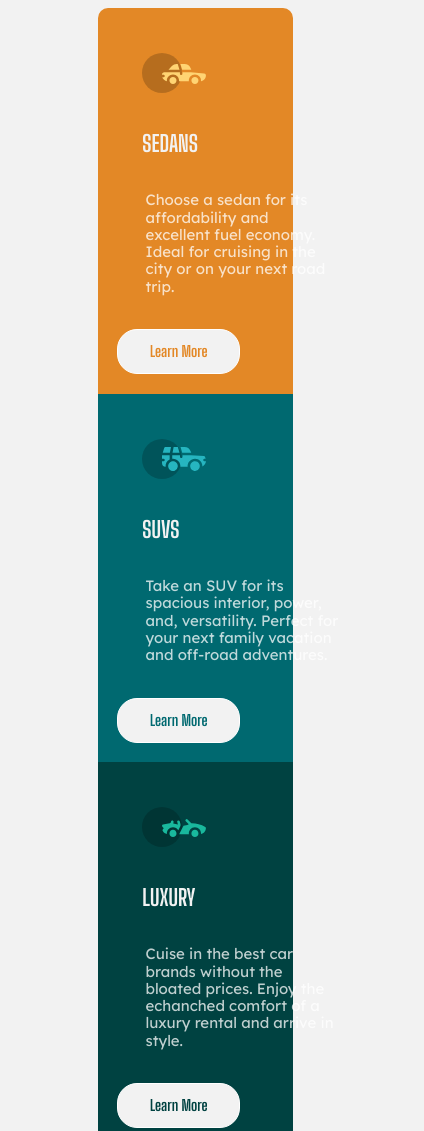
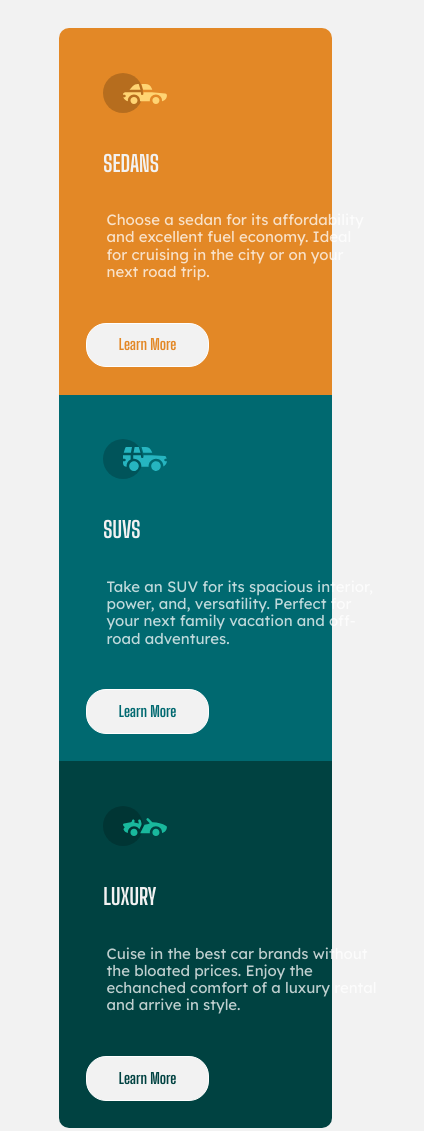
Before and after one commit to Anthony-2003/column-preview-card-component, a plain HTML site: page index.html in a window 390 px wide. Shown: the top 1131 px of the page, 424 px wide, since content can reach past the window. Drawn offline with nearby package versions, Linux system fonts and the light colour scheme.

Commit message:
update responsive styles and add 600px and 480px responsive side

```diff
--- a/assets/css/index.css
+++ b/assets/css/index.css
@@ -139,6 +139,7 @@
     }
 }
 
+
 /*-----------------------------768px----------------------------*/
 
 @media (max-width:768px) {
@@ -150,7 +151,7 @@
 
     .column {
         height: auto;
-        width: 50%;
+        width: 48.5%;
     }
 
     .column--1 {
@@ -170,6 +171,22 @@
 }
 
 
+/*-------------------------------600px-------------------------------*/
+
+@media (max-width:600px){
+    .column{
+        width: 55%;
+    }
+}
+
+/*-------------------------------480px-------------------------------*/
+
+@media (max-width:480px){
+ .column {
+     width: 70%;
+ }
+}
+
 /*------------------------------375px-------------------------*/
 
 @media (max-width:375px){
```
